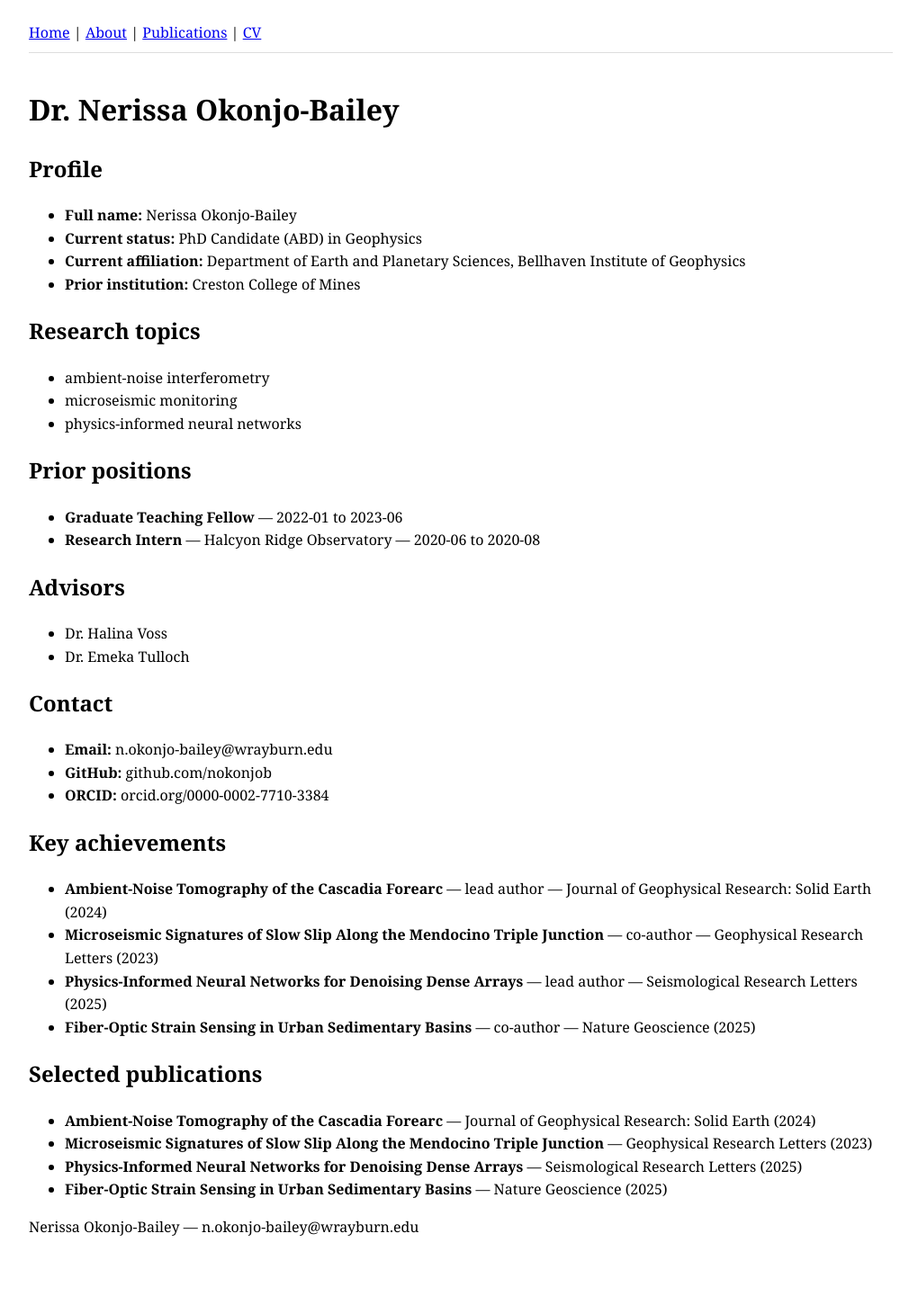
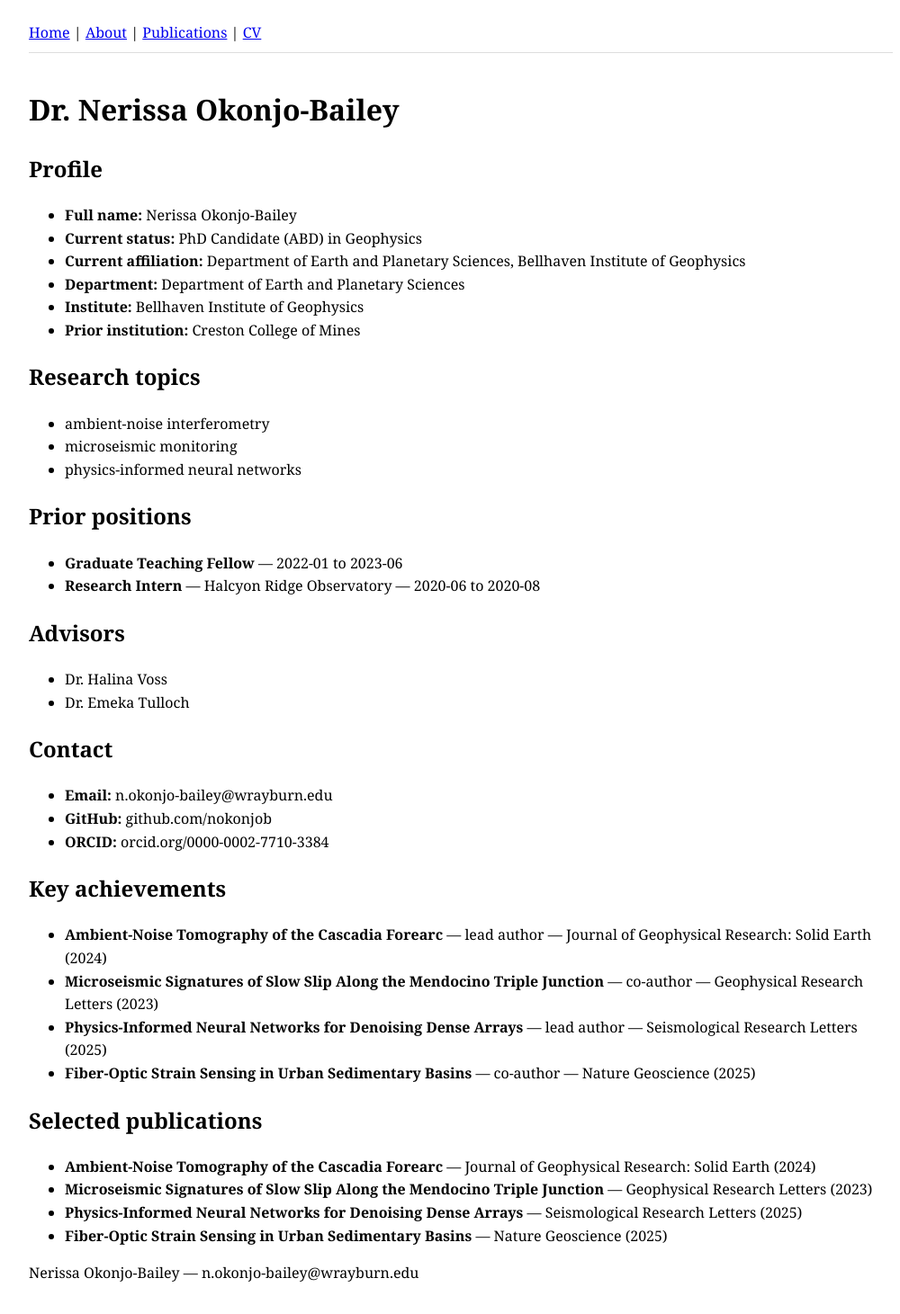
Before and after one commit to TKxb123/okonjo-geophys-profile-7a3d, a Jekyll site: the page built from index.md, in a window 1280 px wide. Shown: the whole page at 90% size, without its empty margins (128-1128 px from the left). Built offline with Jekyll 4.4.1, drawn with Linux system fonts in a browser that asks for light colours; before the commit the page ends 1410 px from its top, so only the background shows below that.

Commit message:
Publish final profile site for Dr. Nerissa Okonjo-Bailey

```diff
--- a/index.md
+++ b/index.md
@@ -11,6 +11,8 @@ title: "Home"
 - **Full name:** Nerissa Okonjo-Bailey
 - **Current status:** PhD Candidate (ABD) in Geophysics
 - **Current affiliation:** Department of Earth and Planetary Sciences, Bellhaven Institute of Geophysics
+- **Department:** Department of Earth and Planetary Sciences
+- **Institute:** Bellhaven Institute of Geophysics
 - **Prior institution:** Creston College of Mines
 
 ## Research topics
```
